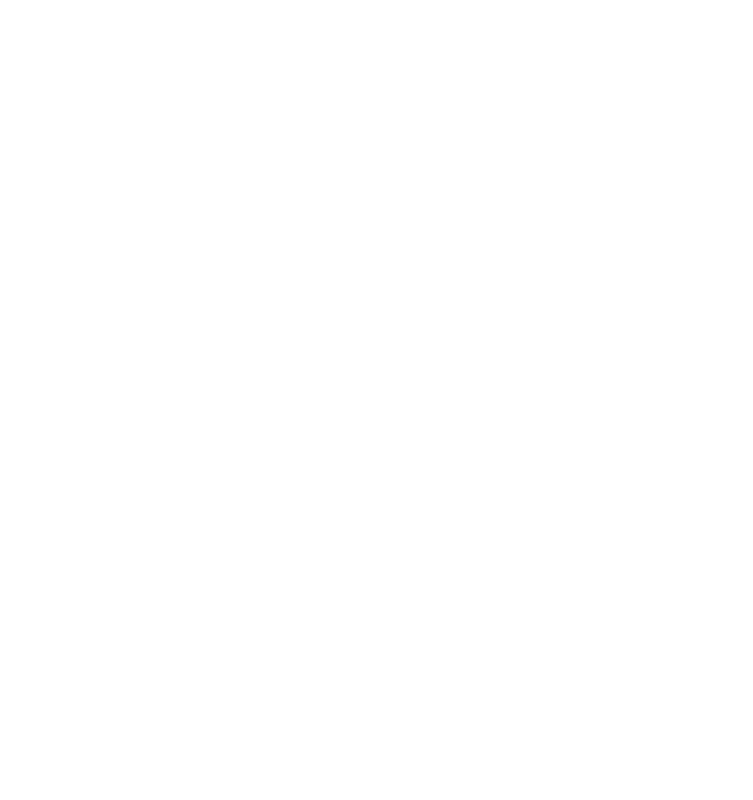
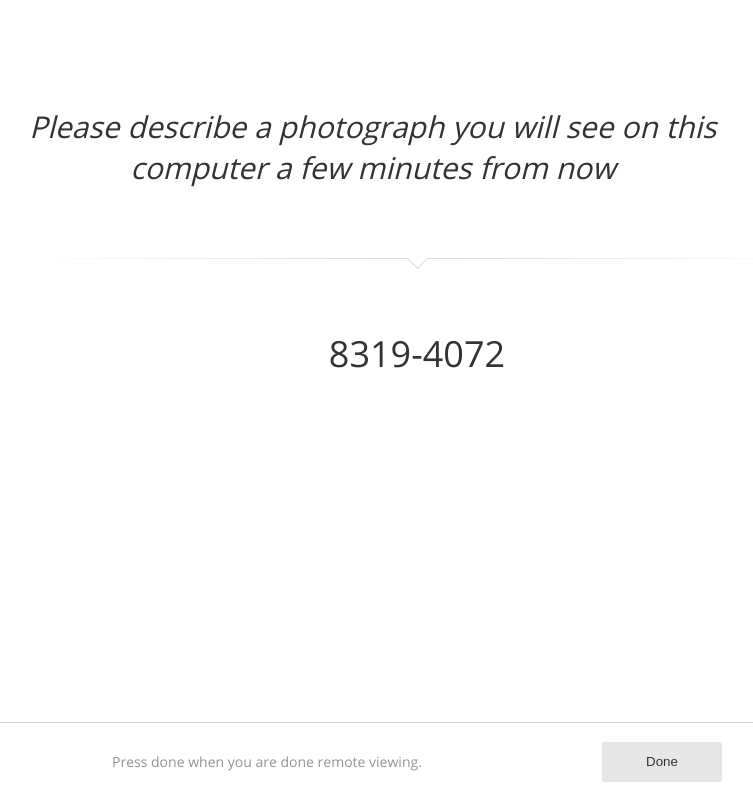
Before and after one commit to nykotar/precognition-test, an Electron app: page index.html in a window 1000 px wide. Both pictures are taken after a click on the button "Next". Shown: the whole page, without its empty margins (83-836 px from the left). Drawn offline with Linux system fonts and the light colour scheme; no server answers.

Commit message:
Tasking and image selection

```diff
--- a/css/main.css
+++ b/css/main.css
@@ -23,11 +23,13 @@ body {
 .step {
     position: absolute;
     opacity: 0;
+    visibility: hidden;
 }
 
 .visible {
     position: static;
     opacity: 1;
+    visibility: visible;
     transition: opacity 0.6s linear;
 }
 
@@ -97,3 +99,55 @@ button:hover {
     font-family: 'Lato', sans-serif;
     line-height: 1.6;
 }
+
+/* Tasking */
+
+.tasking-container {
+    margin-top: 12%;
+}
+
+#task {
+    font-size: 30px;
+    font-style: italic;
+    text-align: center;
+    width: 90%;
+}
+
+#trn {
+    text-align: center;
+}
+
+/* https://codepen.io/Oddgson/pen/VPrYbv */
+.divider
+{
+	position: relative;
+	margin: 70px 0;
+	height: 1px;
+}
+
+.div-transparent:before
+{
+	content: "";
+	position: absolute;
+	top: 0;
+	left: 5%;
+	right: 5%;
+	width: 90%;
+	height: 1px;
+	background-image: linear-gradient(to right, transparent, #d9d9d9, transparent);
+}
+
+.div-arrow-down:after
+{
+	content: "";
+	position: absolute;
+	z-index: 1;
+	top: -7px;
+	left: calc(50% - 7px);
+	width: 14px;
+	height: 14px;
+	transform: rotate(45deg);
+	background-color: white;
+	border-bottom: 1px solid #d9d9d9;
+	border-right: 1px solid #d9d9d9;
+}
--- a/index.html
+++ b/index.html
@@ -30,6 +30,17 @@
       <!-- Tasking -->
       <section class="step">
 
+        <div class="tasking-container">
+          <div class="title" id="task">Please describe a photograph you will see on this computer a few minutes from now</div>
+          <div class="divider div-transparent div-arrow-down"></div>
+          <div class="title" id="trn"></div>
+        </div>
+        <div class="footer">
+          <div class="footer-content">
+            <p class="hint">Press done when you are done remote viewing.</p>
+            <button id="tasking-done">Done</button>
+          </div>
+        </div>
       </section>
     </div>
     <script>require('./js/index.js')</script>
--- a/js/index.js
+++ b/js/index.js
@@ -1,5 +1,10 @@
+const {ipcRenderer} = require('electron')
+
 let stepIndex = 0
 let steps = document.querySelectorAll(".step")
+
+let imagePool;
+let selectedImages = [];
 
 function nextStep() {
     steps[stepIndex].classList.remove("visible")
@@ -7,6 +12,32 @@ function nextStep() {
     steps[stepIndex].classList.add("visible")
 }
 
+function getFourDigits() {
+    var digits = ""
+    for(var i = 0; i < 4; i++) {
+        digits = digits + Math.floor(Math.random() * 10)
+    }
+    return digits
+}
+
+function genTrn() {
+    return getFourDigits() + "-" + getFourDigits()
+}
+
 document.querySelector("#instructions-next").addEventListener('click', () => {
+
+    //Select images
+    imagePool = ipcRenderer.sendSync("get-image-pool")
+
+    for(var i = 0; i < 5; i++) {
+        selectedImages.push(Math.floor(Math.random() * imagePool.length))
+    }
+
+
+    console.log("Selected five: " + selectedImages)
+
+    //update target reference number
+    document.querySelector("#trn").innerHTML = genTrn()
+
     nextStep()
 })
```
Also changed, not shown: main.js (+20 -3 lines), 1 other file. Lines whose indentation alone changed are shown as unchanged.
